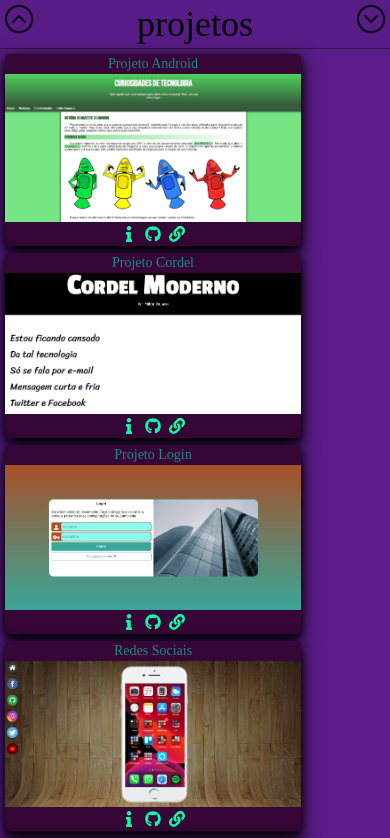
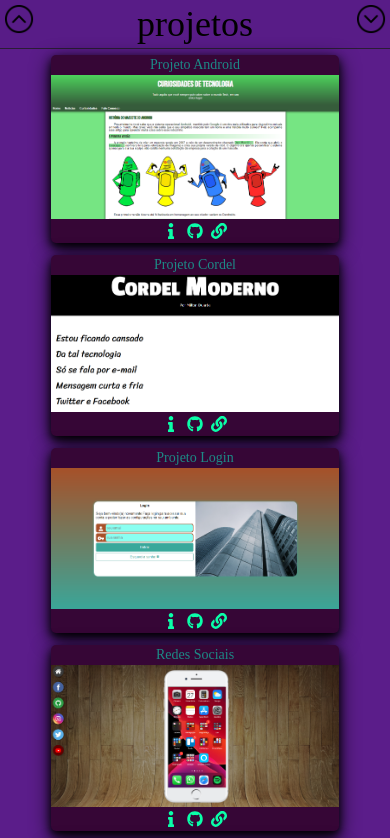
Before and after one commit to matheusmendesds/portfolio, a Next.js app: page /ProjectsPage/ProjectsPage in a window 390 px wide. Shown: the top 838 px of the page. Built offline with nearby package versions, Linux system fonts and the light colour scheme; a web font is replaced by a local one.

Commit message:
Update CardProjects.module.css

```diff
--- a/src/components/CardProjects/CardProjects.module.css
+++ b/src/components/CardProjects/CardProjects.module.css
@@ -11,8 +11,8 @@
 @media screen and (min-width: 250px) and (max-width:499px) {
   .card {
     width: 300px;
-     padding: 2px;
-     margin: 3px;
+     padding: 6px;
+
    }
  }
 
```
